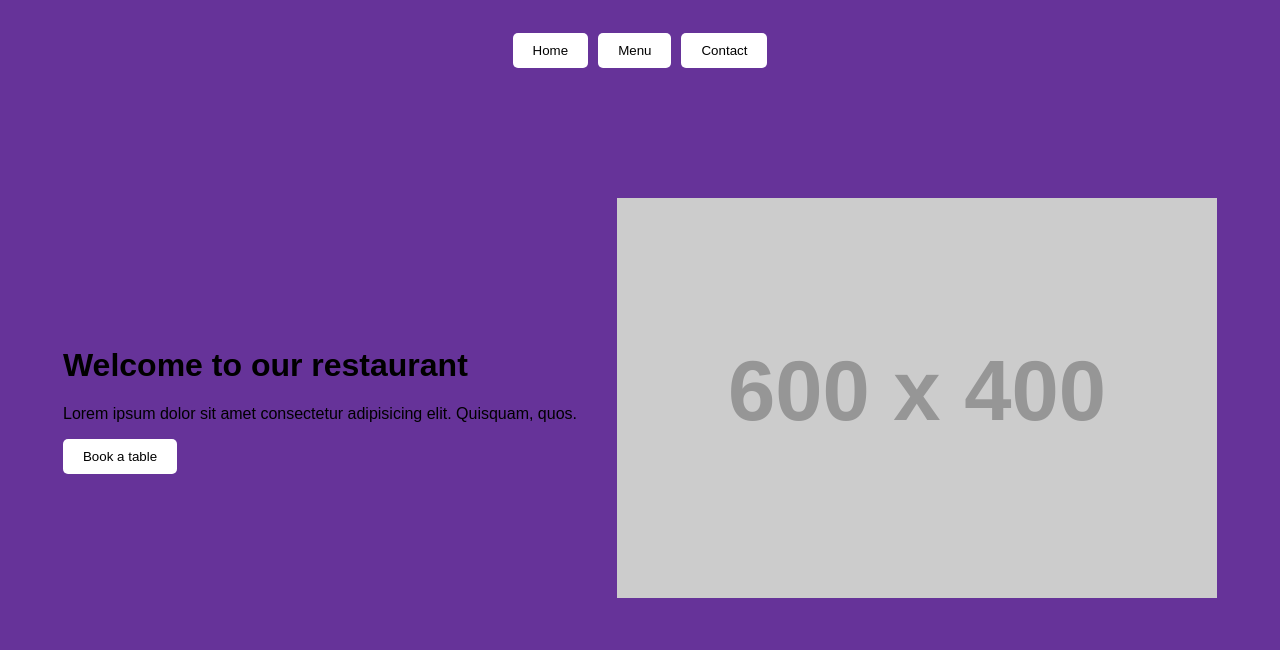
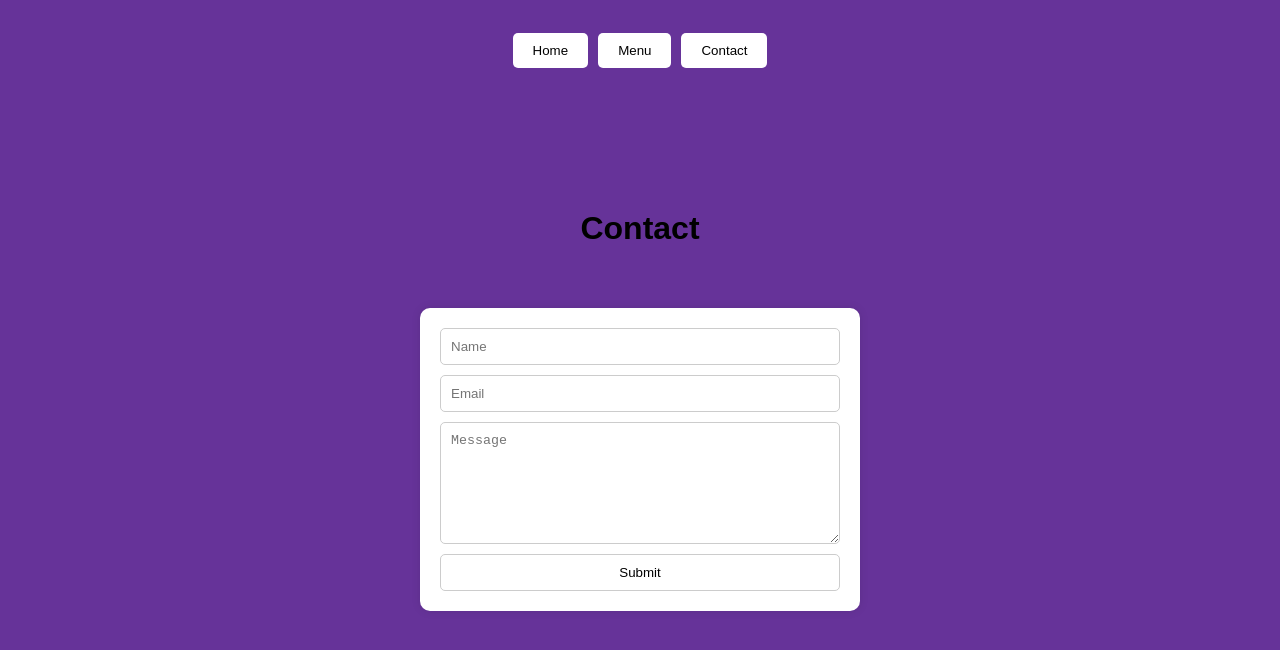
Before and after one commit to SHOOTSTV/restaurant-page, a website built with webpack: page src/template.html in a window 1280 px wide. Both pictures are taken after a click on the button "Contact". Built offline with nearby package versions, Linux system fonts and the light colour scheme; placeholder pictures from the web are drawn by us.

Commit message:
feat: add contact page functionality and styles

```diff
--- /dev/null
+++ b/src/contact.js
@@ -0,0 +1,16 @@
+export function loadContact() {
+  const content = document.getElementById("content");
+  content.innerHTML = `
+    <div class="contact-content">
+      <h1>Contact</h1>
+      <div class="contact-form">
+      <form>
+        <input type="text" name="name" placeholder="Name" />
+        <input type="email" name="email" placeholder="Email" />
+        <textarea name="message" placeholder="Message"></textarea>
+        <button type="submit">Submit</button>
+      </form>
+      </div>
+    </div>
+  `;
+}
--- a/src/index.js
+++ b/src/index.js
@@ -1,5 +1,7 @@
+import { loadContact } from "./contact";
 import { loadHome } from "./home";
 import { loadMenu } from "./menu";
+
 import "./style.css";
 
 loadHome();
@@ -13,3 +15,7 @@ document.addEventListener("DOMContentLoaded", () => {
 document.getElementById("menu-button").addEventListener("click", () => {
   loadMenu();
 });
+
+document.getElementById("contact-button").addEventListener("click", () => {
+  loadContact();
+});
--- a/src/style.css
+++ b/src/style.css
@@ -81,3 +81,46 @@ button:hover {
 .menu-item:last-child {
   border-bottom: none;
 }
+
+.contact-content {
+  display: flex;
+  flex-direction: column;
+  align-items: center;
+  justify-content: center;
+  height: 100%;
+  gap: 40px;
+  width: 100%;
+}
+
+.contact-form {
+  background-color: #fff;
+  padding: 20px;
+  border-radius: 10px;
+  box-shadow: 0 0 10px 0 rgba(0, 0, 0, 0.1);
+  width: 400px;
+}
+
+.contact-form form {
+  display: flex;
+  flex-direction: column;
+  gap: 10px;
+}
+
+.contact-form form input {
+  padding: 10px;
+  border-radius: 5px;
+  border: 1px solid #ccc;
+}
+
+.contact-form form textarea {
+  padding: 10px;
+  height: 100px;
+  border-radius: 5px;
+  border: 1px solid #ccc;
+}
+
+.contact-form form button {
+  padding: 10px;
+  border-radius: 5px;
+  border: 1px solid #ccc;
+}
```
